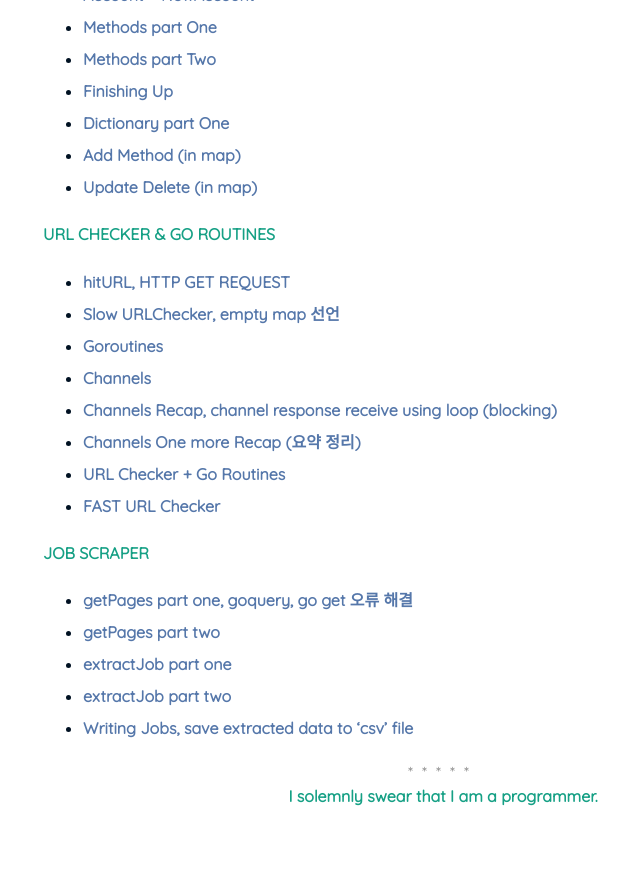
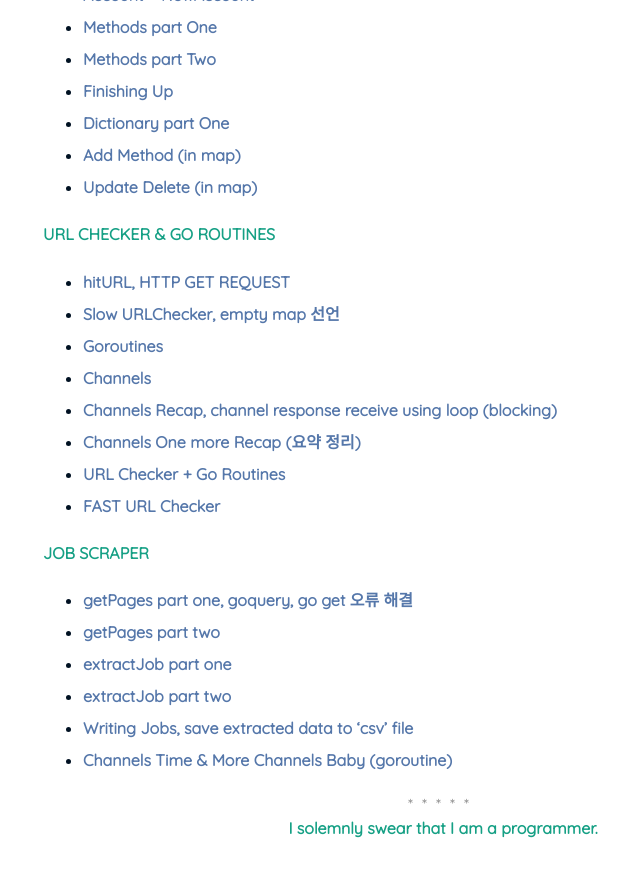
Before and after one commit to nimkoes/portfolio, a Jekyll site: the page built from _posts/2021-05-15-Go-Language-Study.md, in a window 1280 px wide and 900 px high, scrolled down 1844 px. Shown: the top 877 px of the window, without its empty margins (197-837 px from the left). Built offline with Jekyll 4.4.1, drawn with Linux system fonts in a browser that asks for light colours.

Commit message:
'Go 'JOB SCRAPPER' : Channels Time & More Channels Baby (goroutine)' 학습 내용 추가

```diff
--- a/_posts/2021-05-15-Go-Language-Study.md
+++ b/_posts/2021-05-15-Go-Language-Study.md
@@ -74,6 +74,7 @@ author: "nimkoes"
 - [extractJob part one][link_blog_030]
 - [extractJob part two][link_blog_031]
 - [Writing Jobs, save extracted data to 'csv' file][link_blog_032]
+- [Channels Time & More Channels Baby (goroutine)][link_blog_033]
 
 
 
```
Also changed, not shown: other parts of _posts/2021-05-15-Go-Language-Study.md (+1 -0 lines).
